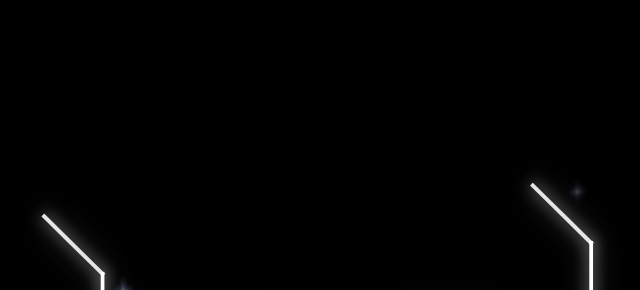
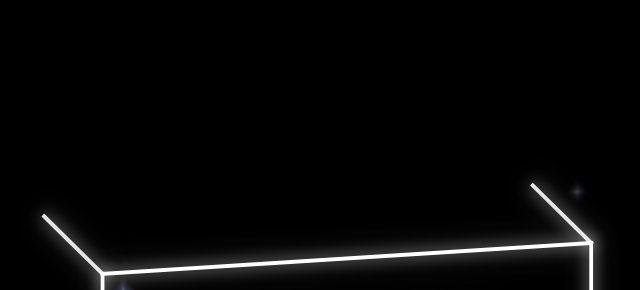
Before and after one commit to Vitriark/Vitriark.github.io, a plain HTML site: page index.html in a window 1280 px wide. Shown: the part 105-395 px from the top of the page, without its empty margins (295-935 px from the left). Drawn offline with Linux system fonts and the light colour scheme.

Commit message:
Update index.html

```diff
--- a/index.html
+++ b/index.html
@@ -102,7 +102,7 @@
         }
         /* Front Rectangle - Main visible face */
         .line-front-top {
-            top: 250px;
+            top: 156px;
             left: 130px;
             height: 4px;
             width: 0;
```
